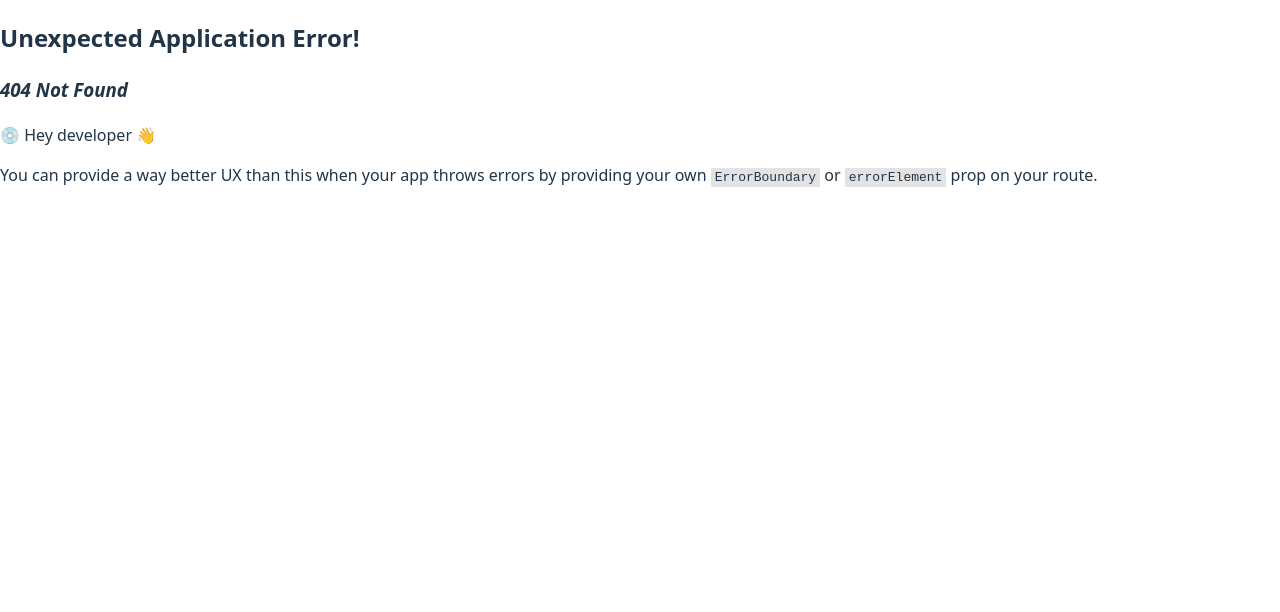
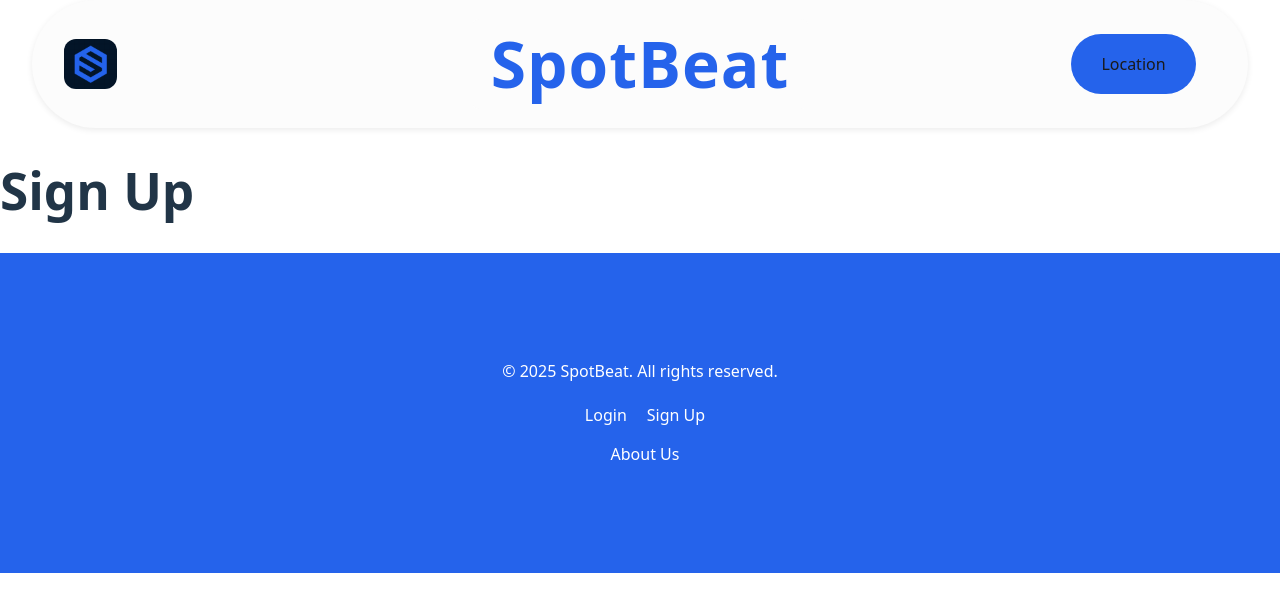
Before and after one commit to zackvalavanis/spotbeat-monorepo, a React (Vite) app in the folder spotbeat/: page /sign-up in a window 1280 px wide. Before the commit this address had no page. Shown: the top 612 px of the page. Built offline with nearby package versions, Linux system fonts and the light colour scheme.

Commit message:
updated te footer and added login, logout, sign up pages

```diff
--- /dev/null
+++ b/spotbeat/src/screens/Auth/Login.tsx
@@ -0,0 +1,7 @@
+export function Login() {
+  return (
+    <h1>
+
+    </h1>
+  )
+}
--- /dev/null
+++ b/spotbeat/src/screens/Auth/Logout.tsx
@@ -0,0 +1,13 @@
+export function Logout() {
+
+  const handleLogout = () => {
+    localStorage.removeItem('jwt')
+  }
+
+
+  return (
+    <h1>
+      <button onClick={handleLogout}>Logout</button>
+    </h1>
+  )
+}
--- /dev/null
+++ b/spotbeat/src/screens/Auth/Sign-up.tsx
@@ -0,0 +1,7 @@
+export function SignUp() {
+  return (
+    <div>
+      <h1>Sign Up</h1>
+    </div>
+  )
+}
--- a/spotbeat/src/screens/Footer/footer.css
+++ b/spotbeat/src/screens/Footer/footer.css
@@ -10,8 +10,12 @@
 .login-logout-container-footer {
   display: flex;
   justify-content: center;
-  font-size: 5px;
-  gap: 20px;
+  align-items: center;
+  /* vertical alignment */
+  font-size: 16px;
+  /* reasonable size for both */
+  gap: 10px;
+  /* space between items */
   margin-top: 20px;
   cursor: pointer;
   transition: transform 0.2s ease, color 0.2s ease;
@@ -25,20 +29,10 @@
 .about-us-button-container {
   display: flex;
   justify-content: center;
+  margin-top: 15px;
 }
 
-.about-us-button {
-  border: none;
-  /* removes border */
-  outline: none;
-  /* removes focus outline */
-  background-color: #2563eb;
-  color: white;
-  cursor: pointer;
-  padding: 0.5rem 1rem;
-  border-radius: 8px;
-  transition: transform 0.2s ease, background-color 0.2s ease;
-}
+
 
 .about-us-button:hover {
   transform: scale(1.05);
@@ -51,3 +45,35 @@
   box-shadow: none;
   /* optional: remove any shadow */
 }
+
+.sign-up-button {
+  background: none;
+  border: none;
+  padding: 0;
+  margin-left: 10px;
+  /* space from Login */
+  font-size: 16px;
+  color: white;
+  cursor: pointer;
+  font-weight: normal;
+  text-decoration: none;
+}
+
+.sign-up-button:hover {
+  color: #9333EA;
+}
+
+.login-logout-container-footer span,
+.login-logout-container-footer div {
+  display: inline-flex;
+  align-items: center;
+  font-weight: normal;
+}
+
+.login-logout-container-footer span.sign-up-button {
+  margin-left: 10px;
+}
+
+.login-logout-container-footer span.sign-up-button:hover {
+  color: #9333EA;
+}
--- a/spotbeat/src/screens/Footer/footer.tsx
+++ b/spotbeat/src/screens/Footer/footer.tsx
@@ -1,6 +1,7 @@
 import './footer.css'
 import { useEffect, useState } from 'react'
 import { useNavigate } from 'react-router-dom'
+import { Logout } from '../Auth/Logout'
 
 export function Footer() {
   const [isLoggedIn, setIsLoggedIn] = useState(false)
@@ -21,21 +22,22 @@ export function Footer() {
         <div>
           {isLoggedIn ? (
             <div className='login-logout-container-footer'>
-              <h1>Logout</h1>
-              <h1>Sign Up</h1>
+              <Logout />
             </div>
           ) : (
             <div className='login-logout-container-footer'>
-              <h1>Login</h1>
+              <span className='sign-up-button' onClick={() => navigate('/login')}>Login</span>
+              <span
+                className='sign-up-button'
+                onClick={() => navigate('/sign-up')}
+              >
+                Sign Up
+              </span>
             </div>
           )
           }
           <div className='about-us-button-container'>
-            <button
-              className='about-us-button'
-              onClick={() => navigate('/aboutus')}
-            >About us
-            </button>
+            <span className='sign-up-button' onClick={() => navigate('/aboutus')}>About Us</span>
           </div>
         </div>
       </footer>
```
Also changed, not shown: spotbeat/src/App.tsx (+10 -0 lines).
